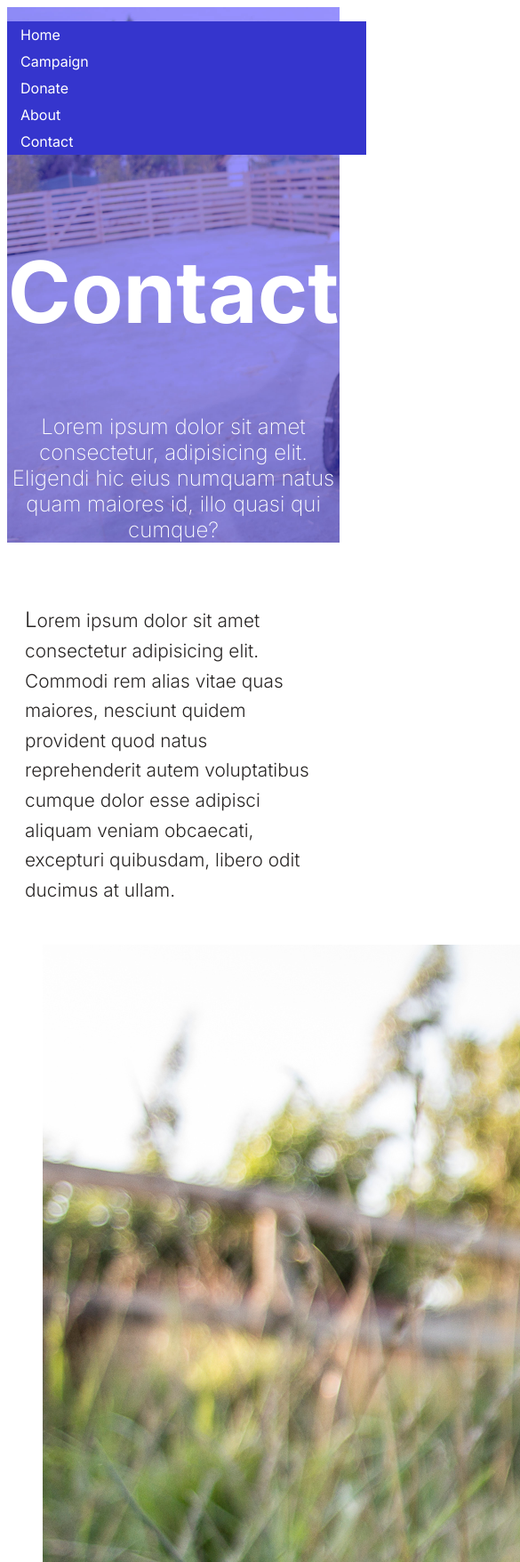
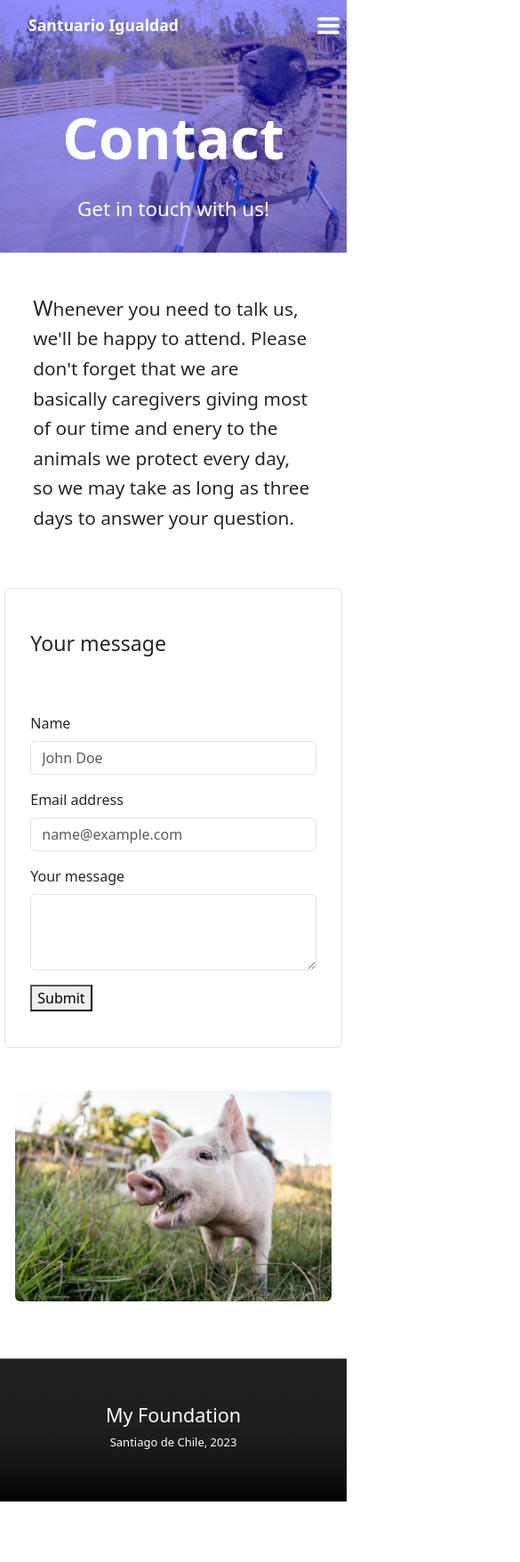
Before and after one commit to arielmaluenda/proyectoCoder, a plain HTML site: page pages/contact.html in a window 390 px wide. Shown: the top 1756 px of the page at 89% size, 585 px wide, since content can reach past the window. After the commit the page ends 1688 px from the top, so only its background shows below. Drawn offline with nearby package versions, Linux system fonts and the light colour scheme.

Commit message:
add: campaign, contact and about pages. Corrected styles

```diff
--- a/css/style.css
+++ b/css/style.css
@@ -129,6 +129,10 @@ form .form-text{
   text-align: center;
 }
 
+.bg-lightgreen {
+  background-color: rgb(1, 245, 70);
+}
+
 /*
 * Main Menú * * * * * * * * * * * * * * * * * * * * *
 */
@@ -258,3 +262,7 @@ footer {
 footer p{
   font-size: small;
 }
+
+footer h4{
+  font-weight: 200;
+}
--- a/index.html
+++ b/index.html
@@ -4,7 +4,7 @@
   <meta charset="UTF-8" />
   <meta http-equiv="X-UA-Compatible" content="IE=edge" />
   <meta name="viewport" content="width=device-width, initial-scale=1.0" />
-  <link rel="stylesheet" href="https://cdn.jsdelivr.net/npm/bootstrap@4.0.0/dist/css/bootstrap.min.css" integrity="sha384-Gn5384xqQ1aoWXA+058RXPxPg6fy4IWvTNh0E263XmFcJlSAwiGgFAW/dAiS6JXm" crossorigin="anonymous">
+  <link href="https://cdn.jsdelivr.net/npm/bootstrap@5.3.2/dist/css/bootstrap.min.css" rel="stylesheet" integrity="sha384-T3c6CoIi6uLrA9TneNEoa7RxnatzjcDSCmG1MXxSR1GAsXEV/Dwwykc2MPK8M2HN" crossorigin="anonymous">
   <link rel="shortcut icon" href="./assets/images/favicon-32.png" type="image/x-icon">
   <link rel="stylesheet" href="./css/style.css">
   <title>A NEW LAND FOR THE ANIMALS</title>
@@ -40,13 +40,15 @@
           One hundred animals need a new home. Let's give them the loving home they deserve!
         </p>
         <div class="row justify-content-center mt-5">
-          <button class="btnSuccess">Donate</button>
+          <div class="col-2">
+            <button class="btnSuccess">Donate</button>
+          </div>
         </div>
         <div class="row justify-content-center my-5">
           <div class="col-11  col-md-10 col-lg-9">
             More than 500 people like you already donated :)
             <div class="progress">
-              <div class="progress-bar progress-bar-striped bg-success progress-bar-animated" role="progressbar" aria-valuenow="75" aria-valuemin="0" aria-valuemax="100" style="width: 75%"></div>
+              <div class="progress-bar progress-bar-striped bg-lightgreen progress-bar-animated" role="progressbar" aria-valuenow="75" aria-valuemin="0" aria-valuemax="100" style="width: 75%"></div>
             </div>
             <p>Thank you for your help</p>
           </div>
@@ -62,7 +64,7 @@
         We started building this sanctuary from scratch. We had nothing, but through great sacrifices, driven by conviction and love for the mission of saving lives, we managed to acquire a small piece of land where today we care for and protect over 80 rescued animals.
       </p>
       <figure>
-        <img class="img-fluid" alt="Una fotografía de Olivia, una cabra adulta discapacitada de sus patas delanteras con un carrito especial que usa para caminar" src="./assets/images/olivia-pista.jpg">
+        <img class="img-fluid rounded border" alt="Una fotografía de Olivia, una cabra adulta discapacitada de sus patas delanteras con un carrito especial que usa para caminar" src="./assets/images/olivia-pista.jpg">
       </figure>
       <p>
         Over the years, we've learned a lot. We've overcome obstacles and found creative ways to provide a good life for more and more rescued animals, always putting the mission of saving lives first. However, the small size of our current land is a significant limitation, and we've reached a point where we can no longer accommodate more animals.
@@ -79,7 +81,7 @@
     <article class="col-11 col-md-10 col-lg-8">
       <h3 class="articleTitle">Fundación Santuario Igualdad</h3>
       <figure >
-        <img class="img-fluid" alt="Un hombre y una mujer sentados en el pasto, mientras acarician y cepillan a un cerdito y un perro" src="./assets/images/miguel-puchumpito-marisol-ariel.jpg">
+        <img class="img-fluid rounded border" alt="Un hombre y una mujer sentados en el pasto, mientras acarician y cepillan a un cerdito y un perro" src="./assets/images/miguel-puchumpito-marisol-ariel.jpg">
       </figure>
       <p>
         Santuario Igualdad is located in El Monte, on the outskirts of Santiago, Chile. It's a very special place because there, a couple of humans set out to build a safe space to protect the lives of cows, goats, sheep, pigs, and birds who have survived the livestock industry, abuse, abandonment, and cruelty.
--- a/pages/contact.html
+++ b/pages/contact.html
@@ -4,6 +4,7 @@
   <meta charset="UTF-8" />
   <meta http-equiv="X-UA-Compatible" content="IE=edge" />
   <meta name="viewport" content="width=device-width, initial-scale=1.0" />
+  <link href="https://cdn.jsdelivr.net/npm/bootstrap@5.3.2/dist/css/bootstrap.min.css" rel="stylesheet" integrity="sha384-T3c6CoIi6uLrA9TneNEoa7RxnatzjcDSCmG1MXxSR1GAsXEV/Dwwykc2MPK8M2HN" crossorigin="anonymous">
   <link rel="stylesheet" href="../css/style.css">
   <link rel="shortcut icon" href="../assets/images/favicon-32.png" type="image/x-icon">
   <title>Campaign site</title>
@@ -11,6 +12,17 @@
 <body>
   <header>
     <nav>
+      <ul class="logo">
+        <li><a href="https://www.santuarioigualdad.org">Santuario Igualdad</a></li>
+      </ul>
+      <label for='hamburgerMenu' tabindex="0">
+        <svg viewBox="0 0 100 80" width="25" height="25">
+          <rect width="100" height="15" rx="10"></rect>
+          <rect y="30" width="100" height="15" rx="10"></rect>
+          <rect y="60" width="100" height="15" rx="10"></rect>
+        </svg>
+      </label>
+      <input id='hamburgerMenu' type='checkbox'/>
       <ul class="menu">
         <li><a href="../index.html">Home</a></li>
         <li><a href="./campaign.html">Campaign</a></li>
@@ -19,34 +31,51 @@
         <li><a href="./contact.html">Contact</a></li>
       </ul>
     </nav>
-    <section class="title">
-      <h1>Contact</h1>
-      <p>
-        Lorem ipsum dolor sit amet consectetur, adipisicing elit. Eligendi hic eius numquam natus quam maiores id, illo quasi qui cumque?
-      </p>
+    <!-- header texts, buttons & campaign info -->
+    <section class="row justify-content-center">
+      <div class="col-11 col-md-10 col-lg-6 text-center">
+        <h1 class="title">Contact</h1>
+        <div class="p-3">
+          <p class="subtitle">
+            Get in touch with us!
+          </p>
+        </div>
+      </div>
     </section>
   </header>
-  <main>
-    <article>
+  <main class="row justify-content-center">
+    <article class="col-11 col-md-10 col-lg-8">
       <p>
-        Lorem ipsum dolor sit amet consectetur adipisicing elit. Commodi rem alias vitae quas maiores,
-        nesciunt quidem provident quod natus reprehenderit autem voluptatibus cumque dolor esse adipisci
-        aliquam veniam obcaecati, excepturi quibusdam, libero odit ducimus at ullam.
+        Whenever you need to talk us, we'll be happy to attend. Please don't forget that we are basically
+        caregivers giving most of our time and enery to the animals we protect every day, so we may take as long as three days to answer your question.
       </p>
-      <figure class="articleImage">
-        <img alt="Un cerdito pequeño sonriendo mientas camina y come un poco de pasto" src="../assets/images/miguel-terreno.jpg">
+    </article>
+    <article class="col-11 col-md-10 col-lg-8 mt-3 pb-4 border rounded">
+      <h3 class="py-5 px-3">Your message</h3>
+      <form>
+        <div class="m-3">
+          <label for="exampleFormControlInput1" class="form-label">Name</label>
+          <input type="text" class="form-control" id="Name" placeholder="John Doe">
+        </div>
+        <div class="m-3">
+          <label for="exampleFormControlInput1" class="form-label">Email address</label>
+          <input type="email" class="form-control" id="exampleFormControlInput1" placeholder="name@example.com">
+        </div>
+        <div class="m-3">
+          <label for="exampleFormControlTextarea1" class="form-label">Your message</label>
+          <textarea class="form-control" id="exampleFormControlTextarea1" rows="3"></textarea>
+        </div>
+        <div class="m-3">
+          <button class="button btn-success">
+            Submit
+          </button>
+        </div>
+      </form>
+    </article>
+    <article class="col-11 col-md-10 col-lg-8 my-5 rounded">
+      <figure>
+        <img class="img-fluid rounded" alt="Un cerdito pequeño sonriendo mientas camina y come un poco de pasto" src="../assets/images/miguel-terreno.jpg">
       </figure>
-      <p>
-        Neque deleniti nam ullam illo aut ex distinctio quidem nulla. Error iusto deleniti nam possimus voluptas
-        magni dolorum nobis ratione tenetur tempore dicta rerum eveniet facilis iste sunt, placeat numquam commodi
-        temporibus soluta rem. Architecto nostrum recusandae nulla, officiis mollitia vel et non iusto explicabo.
-      </p>
-      <p>
-        Hic quia provident necessitatibus temporibus sit unde eum quis! A inventore officia quos ex aperiam porro
-        illum corrupti nihil? Nulla deleniti tenetur exercitationem et delectus. Reiciendis illo delectus, placeat
-        repellat molestiae et iure non aspernatur maiores, architecto aut ea, soluta ab aliquid iusto? Unde possimus
-        doloremque dolorum, distinctio explicabo inventore aut id neque. Laborum, veniam quas.
-      </p>
     </article>
   </main>
   <footer>
```
Also changed, not shown: pages/about.html (+26 -12 lines), pages/campaign.html (+26 -9 lines), pages/donate.html (+2 -2 lines), README.md.
